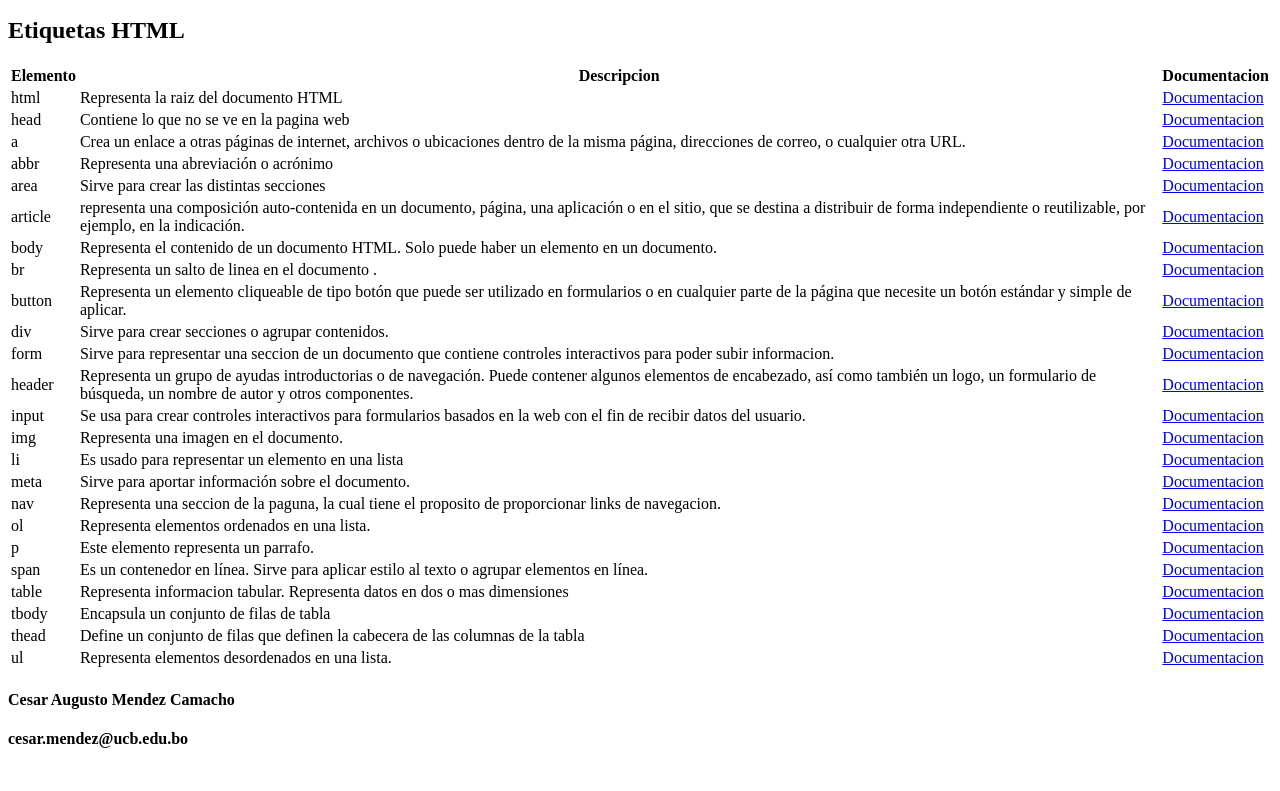
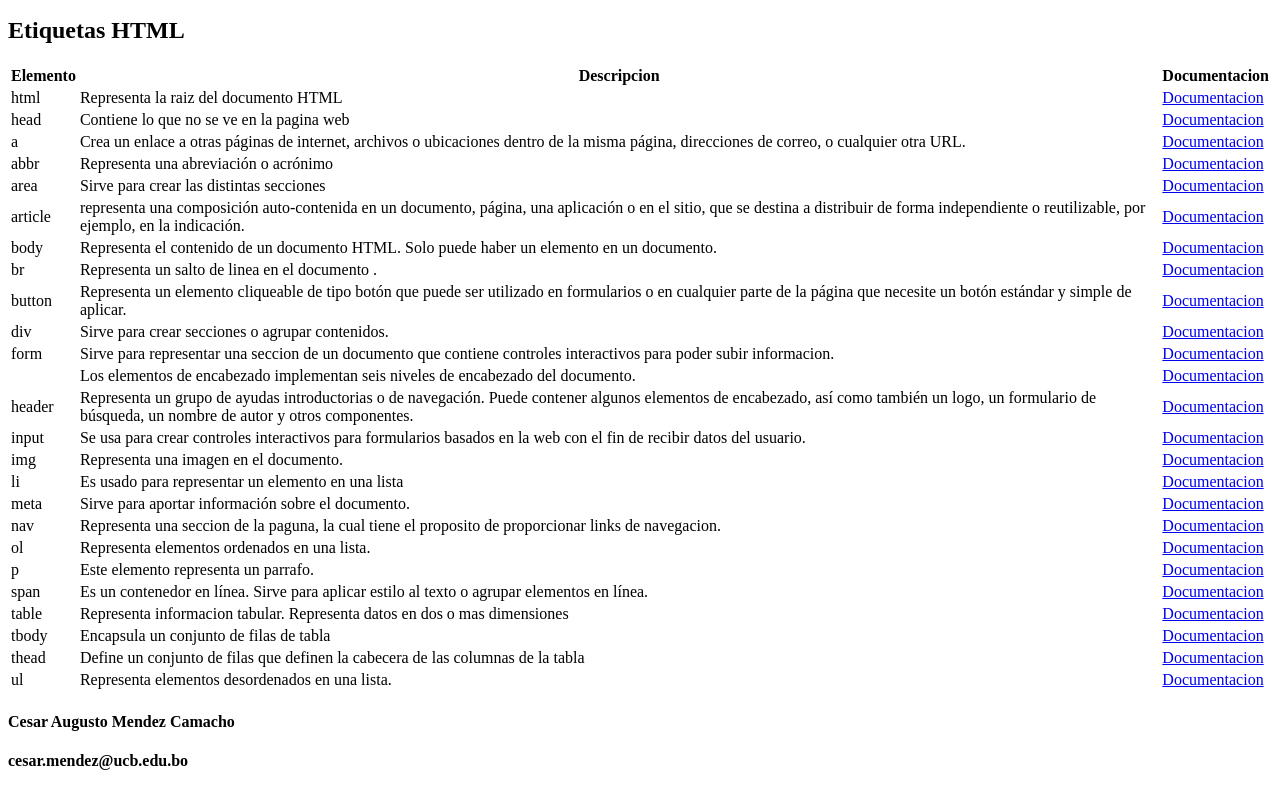
Before and after one commit to Chuch3x/miManual, a plain HTML site: page index.html in a window 1280 px wide. Shown: the part 645-1436 px from the top of the page. Before the commit the page ends 1414 px from the top, so only its background shows below. Drawn offline with Linux system fonts and the light colour scheme.

Commit message:
nuevo elemento

```diff
--- a/index.html
+++ b/index.html
@@ -105,6 +105,11 @@
                     <td><a href="https://developer.mozilla.org/en-US/docs/Web/HTML/Element/form" target="_BLANK">Documentacion</a></td>
                 </tr>
                 <tr>
+                    <td><h1-h6></td>
+                    <td>Los elementos de encabezado implementan seis niveles de encabezado del documento.</td>
+                    <td><a href="https://developer.mozilla.org/en-US/docs/Web/HTML/Element/Heading_Elements" target="_BLANK">Documentacion</a></td>
+                </tr>
+                <tr>
                     <td>header</td>
                     <td>Representa un grupo de ayudas introductorias o de navegación. Puede contener algunos elementos de encabezado, así como también un logo, un formulario de búsqueda, un nombre de autor y otros componentes.</td>
                     <td><a href="https://developer.mozilla.org/en-US/docs/Web/HTML/Element/header" target="_BLANK">Documentacion</a></td>
```
